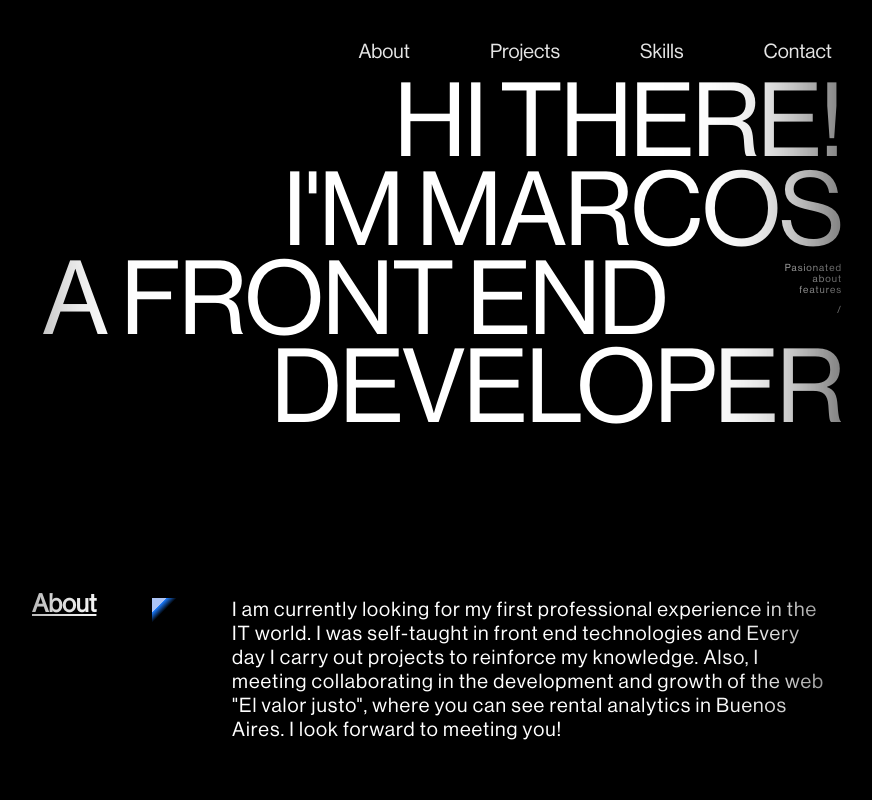
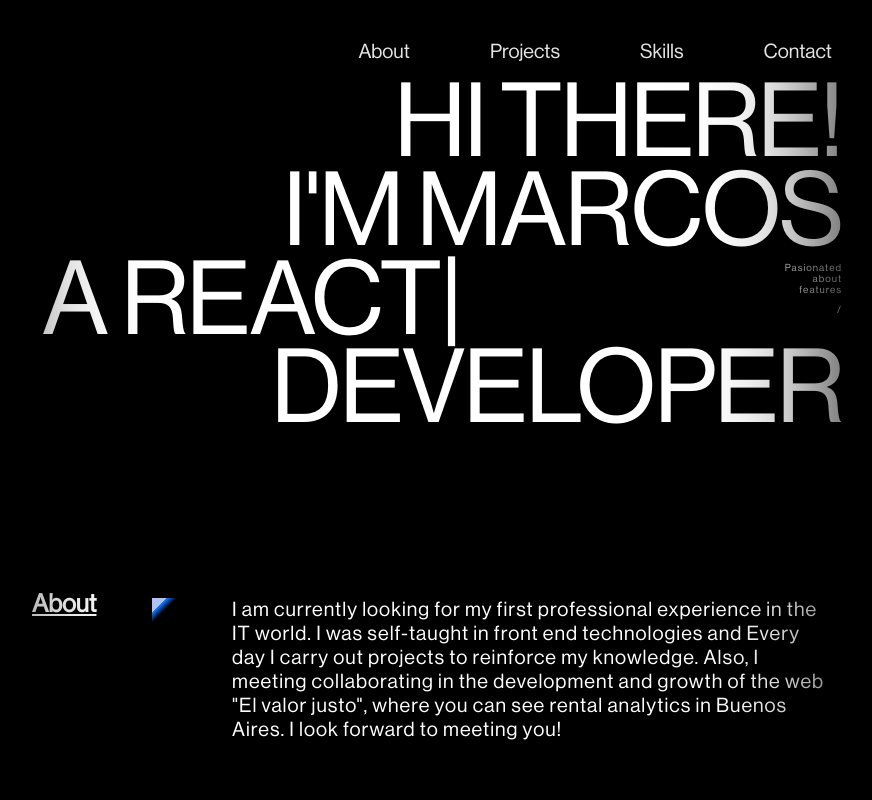
Before and after one commit to MarcosMartilotta/MarcosMartilottaPortfolio, a React (Vite) app: page / in a window 1280 px wide. Shown: the top 800 px of the page, without its empty margins (208-1080 px from the left). Built offline with nearby package versions, Linux system fonts and the light colour scheme.

Commit message:
Agregado efecto typing en titulo

```diff
--- a/package.json
+++ b/package.json
@@ -18,6 +18,7 @@
     "react-scroll": "^1.8.9",
     "react-slick": "^0.29.0",
     "react-spring": "^9.7.1",
+    "react-typed": "^1.2.0",
     "slick-carousel": "^1.8.1",
     "styled-components": "^5.3.6"
   },
--- a/src/sections/hero/components/HeroTitle.jsx
+++ b/src/sections/hero/components/HeroTitle.jsx
@@ -1,12 +1,20 @@
 import { HeroTitleStyled } from "../styled-components/heroTitle.styled";
 import TitleDetail from "./TitleDetail";
+import Typed from "react-typed";
+
 const HeroTitle = () => {
   return (
     <HeroTitleStyled>
       <div>HI THERE!</div>
       <div>I'M MARCOS</div>
       <div>
-        A FRONT END
+        A
+        <Typed
+          strings={["  FRONT END ", " REACT "]}
+          typeSpeed={100}
+          backSpeed={100}
+          loop
+        ></Typed>
         <TitleDetail />
       </div>
       <div>DEVELOPER</div>
--- a/src/sections/hero/styled-components/heroTitle.styled.js
+++ b/src/sections/hero/styled-components/heroTitle.styled.js
@@ -8,7 +8,7 @@ export const HeroTitleStyled = styled.h1`
   font-weight: 300;
   color: ${theme.letterColor};
   width: 70vw;
-  min-width: 33rem;
+  min-width: 34rem;
   margin-left: 2rem;
 
   @media (min-width: 576px) {
--- a/src/sections/hero/styled-components/titleDetail.styled.js
+++ b/src/sections/hero/styled-components/titleDetail.styled.js
@@ -2,6 +2,9 @@ import styled from "styled-components";
 import { theme } from "../../../theme/theme";
 
 export const DetailContainer = styled.div`
+  display: none;
+  @media (min-width: 576px) {
+    display: block;
     position: absolute;
     right: 0;
     top: 0.5rem;
@@ -20,4 +23,5 @@ export const DetailContainer = styled.div`
     div:nth-child(2) {
       line-height: 3.5rem;
     }
+  }
 `;
```
Also changed, not shown: 1 other file (tests, documents, lock files or other folders). Lines whose indentation alone changed are shown as unchanged.
